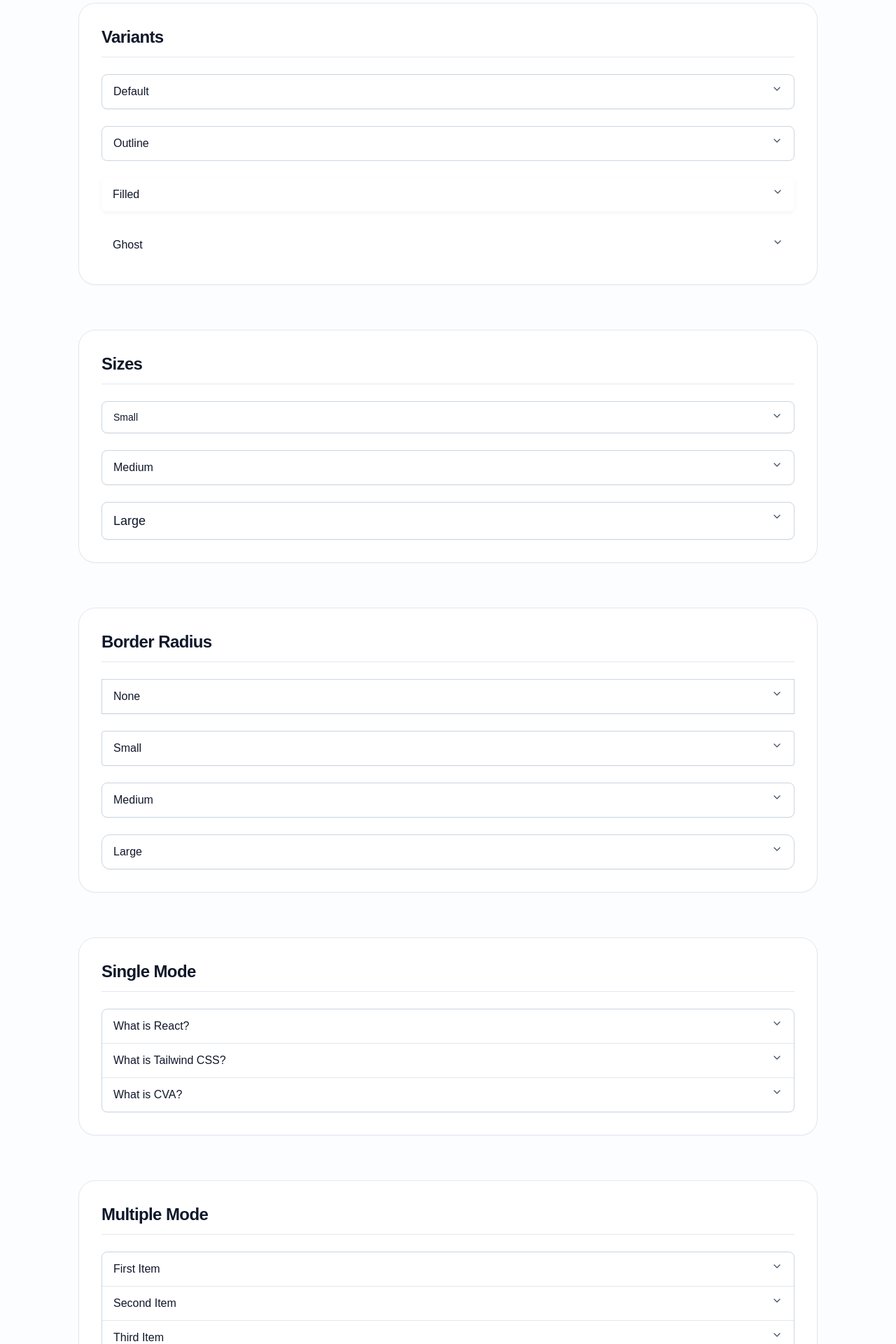
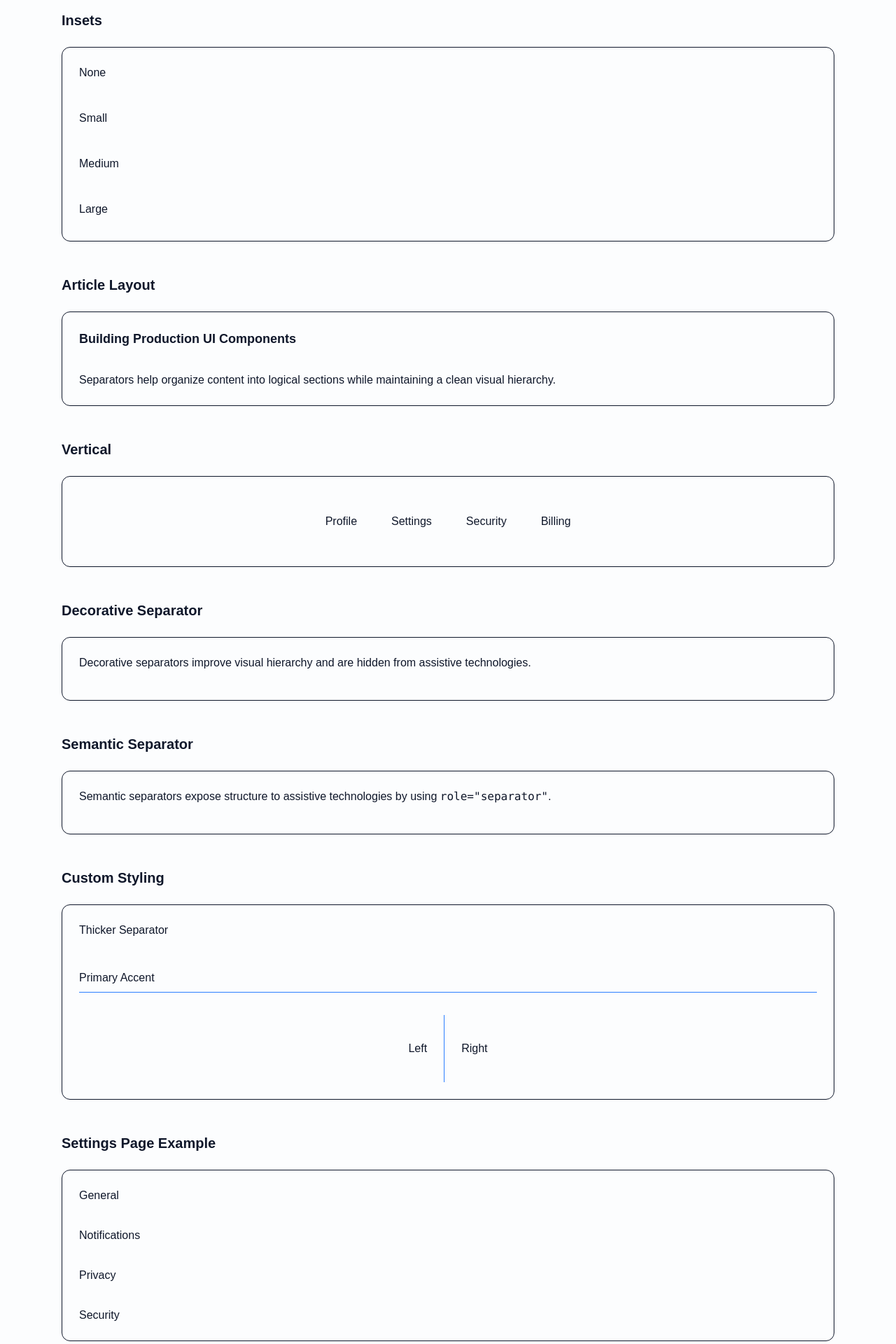
Before and after one commit to theprocoderx/procoderx-react-starter, a React (Vite) app: page /playground in a window 1280 px wide. Shown: the part 460-2380 px from the top of the page at 70% size. Built offline with nearby package versions, Linux system fonts and the light colour scheme.

Commit message:
feat(separator): add production-ready Separator component

```diff
--- /dev/null
+++ b/src/components/ui/Separator/Separator.jsx
@@ -0,0 +1,44 @@
+import { forwardRef } from 'react';
+
+import { cn } from '@/utils';
+
+import { separatorVariants } from './separatorVariants';
+
+/* -------------------------------------------------------------------------- */
+/* Separator                                                                  */
+/* -------------------------------------------------------------------------- */
+
+const Separator = forwardRef(function Separator(
+  { className, orientation = 'horizontal', inset, decorative = true, ...props },
+  ref,
+) {
+  const accessibilityProps = decorative
+    ? {
+        'aria-hidden': true,
+      }
+    : {
+        role: 'separator',
+        'aria-orientation': orientation,
+      };
+
+  return (
+    <div
+      ref={ref}
+      {...accessibilityProps}
+      className={cn(
+        separatorVariants({
+          orientation,
+          inset,
+        }),
+        className,
+      )}
+      {...props}
+    />
+  );
+});
+
+Separator.displayName = 'Separator';
+
+export { Separator };
+
+export default Separator;
--- /dev/null
+++ b/src/components/ui/Separator/index.js
@@ -0,0 +1 @@
+export { default as Separator } from './Separator.jsx';
--- /dev/null
+++ b/src/components/ui/Separator/separatorVariants.js
@@ -0,0 +1,62 @@
+import { cva } from 'class-variance-authority';
+
+/* -------------------------------------------------------------------------- */
+/* Separator                                                                  */
+/* -------------------------------------------------------------------------- */
+
+export const separatorVariants = cva(
+  [
+    // Layout
+    'shrink-0',
+
+    // Appearance
+    'bg-[var(--display-separator)]',
+
+    // Transition
+    'transition-[background-color]',
+    'duration-[var(--display-duration)]',
+    'ease-[var(--display-easing)]',
+  ],
+  {
+    variants: {
+      orientation: {
+        horizontal: ['h-px', 'w-full'],
+
+        vertical: ['w-px', 'h-full', 'self-stretch'],
+      },
+
+      inset: {
+        none: '',
+
+        sm: 'mx-2',
+
+        md: 'mx-4',
+
+        lg: 'mx-6',
+      },
+    },
+
+    compoundVariants: [
+      {
+        orientation: 'vertical',
+        inset: 'sm',
+        class: 'mx-0 my-2',
+      },
+      {
+        orientation: 'vertical',
+        inset: 'md',
+        class: 'mx-0 my-4',
+      },
+      {
+        orientation: 'vertical',
+        inset: 'lg',
+        class: 'mx-0 my-6',
+      },
+    ],
+
+    defaultVariants: {
+      orientation: 'horizontal',
+      inset: 'none',
+    },
+  },
+);
--- a/src/pages/Playground/Playground.jsx
+++ b/src/pages/Playground/Playground.jsx
@@ -10,6 +10,7 @@ import {
   LabelPlayground,
   RadioPlayground,
   SelectPlayground,
+  SeparatorPlayground,
   SwitchPlayground,
   TextareaPlayground,
 } from './';
@@ -43,7 +44,8 @@ const Playground = () => {
       {/* <AlertPlayground /> */}
       {/* <AvatarPlayground /> */}
       {/* <CardPlayground /> */}
-      <AccordionPlayground />
+      {/* <AccordionPlayground /> */}
+      <SeparatorPlayground />
     </section>
   );
 };
--- /dev/null
+++ b/src/pages/Playground/components/SeparatorPlayground.jsx
@@ -0,0 +1,188 @@
+import { Separator } from '@/components/ui/Separator';
+
+export default function SeparatorPlayground() {
+  return (
+    <div className='space-y-12'>
+      {/* ---------------------------------------------------------------- */}
+      {/* Default */}
+      {/* ---------------------------------------------------------------- */}
+
+      <section className='space-y-6'>
+        <h2 className='text-xl font-semibold'>Default</h2>
+
+        <div className='space-y-4 rounded-lg border p-6'>
+          <p>Above the separator</p>
+
+          <Separator />
+
+          <p>Below the separator</p>
+        </div>
+      </section>
+
+      {/* ---------------------------------------------------------------- */}
+      {/* Insets */}
+      {/* ---------------------------------------------------------------- */}
+
+      <section className='space-y-6'>
+        <h2 className='text-xl font-semibold'>Insets</h2>
+
+        <div className='space-y-8 rounded-lg border p-6'>
+          <div className='space-y-2'>
+            <p className='font-medium'>None</p>
+
+            <Separator inset='none' />
+          </div>
+
+          <div className='space-y-2'>
+            <p className='font-medium'>Small</p>
+
+            <Separator inset='sm' />
+          </div>
+
+          <div className='space-y-2'>
+            <p className='font-medium'>Medium</p>
+
+            <Separator inset='md' />
+          </div>
+
+          <div className='space-y-2'>
+            <p className='font-medium'>Large</p>
+
+            <Separator inset='lg' />
+          </div>
+        </div>
+      </section>
+
+      {/* ---------------------------------------------------------------- */}
+      {/* Horizontal Example */}
+      {/* ---------------------------------------------------------------- */}
+
+      <section className='space-y-6'>
+        <h2 className='text-xl font-semibold'>Article Layout</h2>
+
+        <div className='space-y-4 rounded-lg border p-6'>
+          <h3 className='text-lg font-semibold'>Building Production UI Components</h3>
+
+          <Separator />
+
+          <p>
+            Separators help organize content into logical sections while maintaining a clean visual hierarchy.
+          </p>
+        </div>
+      </section>
+
+      {/* ---------------------------------------------------------------- */}
+      {/* Vertical */}
+      {/* ---------------------------------------------------------------- */}
+
+      <section className='space-y-6'>
+        <h2 className='text-xl font-semibold'>Vertical</h2>
+
+        <div className='rounded-lg border p-6'>
+          <div className='flex h-20 items-center justify-center gap-6'>
+            <span>Profile</span>
+
+            <Separator orientation='vertical' />
+
+            <span>Settings</span>
+
+            <Separator orientation='vertical' />
+
+            <span>Security</span>
+
+            <Separator orientation='vertical' />
+
+            <span>Billing</span>
+          </div>
+        </div>
+      </section>
+
+      {/* ---------------------------------------------------------------- */}
+      {/* Decorative */}
+      {/* ---------------------------------------------------------------- */}
+
+      <section className='space-y-6'>
+        <h2 className='text-xl font-semibold'>Decorative Separator</h2>
+
+        <div className='space-y-4 rounded-lg border p-6'>
+          <p>Decorative separators improve visual hierarchy and are hidden from assistive technologies.</p>
+
+          <Separator decorative />
+        </div>
+      </section>
+
+      {/* ---------------------------------------------------------------- */}
+      {/* Semantic */}
+      {/* ---------------------------------------------------------------- */}
+
+      <section className='space-y-6'>
+        <h2 className='text-xl font-semibold'>Semantic Separator</h2>
+
+        <div className='space-y-4 rounded-lg border p-6'>
+          <p>
+            Semantic separators expose structure to assistive technologies by using{' '}
+            <code>role="separator"</code>.
+          </p>
+
+          <Separator decorative={false} />
+        </div>
+      </section>
+
+      {/* ---------------------------------------------------------------- */}
+      {/* Custom Styling */}
+      {/* ---------------------------------------------------------------- */}
+
+      <section className='space-y-6'>
+        <h2 className='text-xl font-semibold'>Custom Styling</h2>
+
+        <div className='space-y-8 rounded-lg border p-6'>
+          <div className='space-y-2'>
+            <p className='font-medium'>Thicker Separator</p>
+
+            <Separator className='h-1' />
+          </div>
+
+          <div className='space-y-2'>
+            <p className='font-medium'>Primary Accent</p>
+
+            <Separator className='bg-blue-500' />
+          </div>
+
+          <div className='flex h-24 items-center justify-center gap-6'>
+            <span>Left</span>
+
+            <Separator orientation='vertical' className='bg-blue-500' />
+
+            <span>Right</span>
+          </div>
+        </div>
+      </section>
+
+      {/* ---------------------------------------------------------------- */}
+      {/* Real World Example */}
+      {/* ---------------------------------------------------------------- */}
+
+      <section className='space-y-6'>
+        <h2 className='text-xl font-semibold'>Settings Page Example</h2>
+
+        <div className='rounded-lg border p-6'>
+          <div className='space-y-4'>
+            <div>General</div>
+
+            <Separator />
+
+            <div>Notifications</div>
+
+            <Separator />
+
+            <div>Privacy</div>
+
+            <Separator />
+
+            <div>Security</div>
+          </div>
+        </div>
+      </section>
+    </div>
+  );
+}
--- a/src/pages/Playground/index.js
+++ b/src/pages/Playground/index.js
@@ -17,3 +17,4 @@ export { default as AlertPlayground } from './components/AlertPlayground';
 export { default as AvatarPlayground } from './components/AvatarPlayground';
 export { default as CardPlayground } from './components/CardPlayground';
 export { default as AccordionPlayground } from './components/AccordionPlayground';
+export { default as SeparatorPlayground } from './components/SeparatorPlayground';
```
